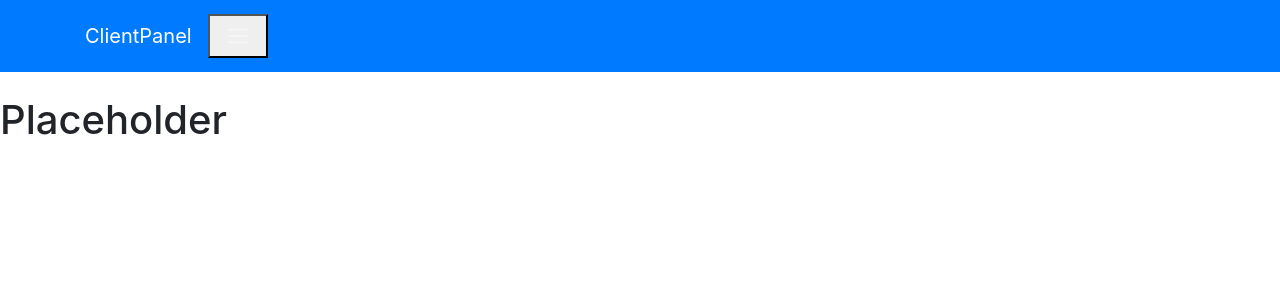
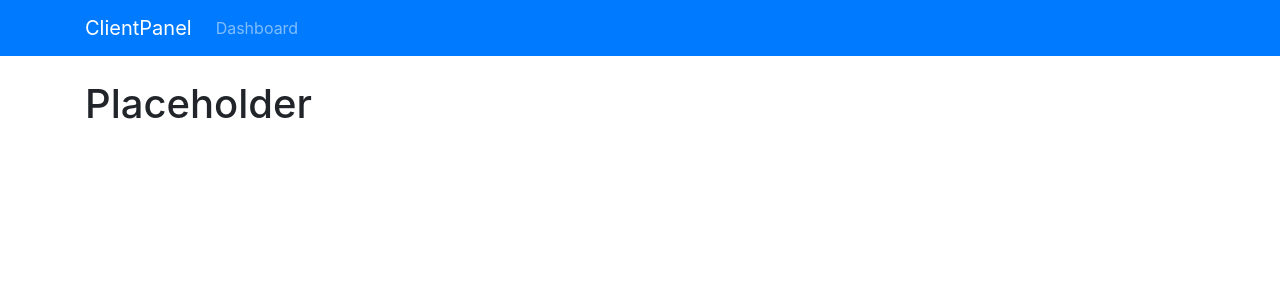
Before and after one commit to derrick-long/react_client_panel, a React (Create React App) app: page / in a window 1280 px wide. Shown: the top 300 px of the page. Built offline with nearby package versions, Linux system fonts and the light colour scheme.

Commit message:
fix navbar and flex container

```diff
--- a/public/index.html
+++ b/public/index.html
@@ -32,5 +32,6 @@
   <script src="https://code.jquery.com/jquery-3.3.1.slim.min.js" integrity="sha384-q8i/X+965DzO0rT7abK41JStQIAqVgRVzpbzo5smXKp4YfRvH+8abtTE1Pi6jizo" crossorigin="anonymous"></script>
   <script src="https://cdnjs.cloudflare.com/ajax/libs/popper.js/1.14.3/umd/popper.min.js" integrity="sha384-ZMP7rVo3mIykV+2+9J3UJ46jBk0WLaUAdn689aCwoqbBJiSnjAK/l8WvCWPIPm49" crossorigin="anonymous"></script>
   <script src="https://stackpath.bootstrapcdn.com/bootstrap/4.1.3/js/bootstrap.min.js" integrity="sha384-ChfqqxuZUCnJSK3+MXmPNIyE6ZbWh2IMqE241rYiqJxyMiZ6OW/JmZQ5stwEULTy" crossorigin="anonymous"></script>
-  </body>
+
+</body>
 </html>
--- a/src/App.js
+++ b/src/App.js
@@ -8,8 +8,12 @@ class App extends Component {
     return (
       <Router>
         <div className="App">
-          <AppNavbar></AppNavbar>
-          <h1> Placeholder </h1>
+          <AppNavbar/>
+
+          <div className="container">
+            <h1> Placeholder </h1>
+          </div>
+
         </div>
       </Router>
     );
--- a/src/components/layout/AppNavbar.js
+++ b/src/components/layout/AppNavbar.js
@@ -10,14 +10,15 @@ export default class AppNavbar extends Component {
                 ClientPanel
             </Link>
             <button
-            className="navbar toggler"
+            className="navbar-toggler"
             type="button"
             data-toggle="collapse"
             data-target="#navbarMain">
             <span className="navbar-toggler-icon"></span>
             </button>
+
             <div className="collapse navbar-collapse" id="navbarMain">
-                <ul className="navbar nav mr-auto">
+                <ul className="navbar-nav mr-auto">
                     <li className="nav-item">
                         <Link to="/" className="nav-link">
                             Dashboard
```
